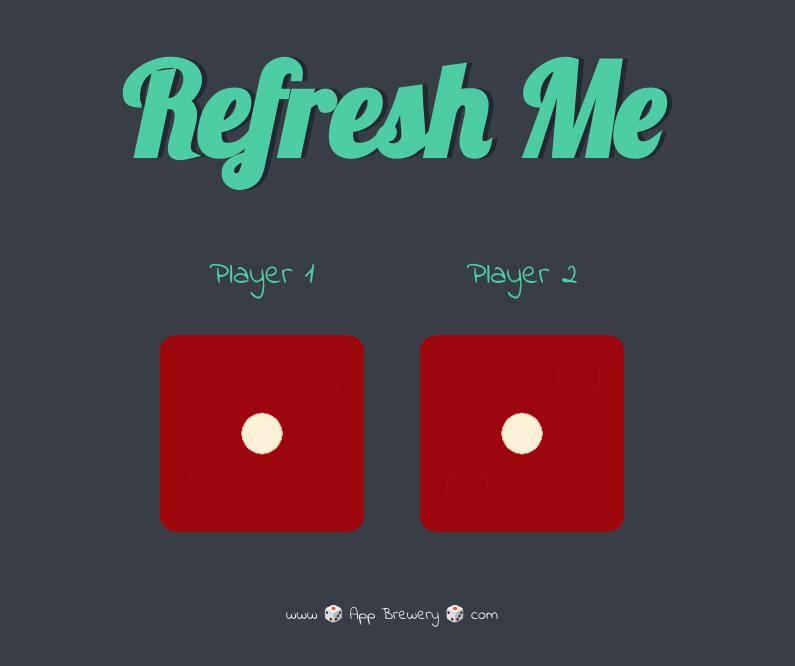
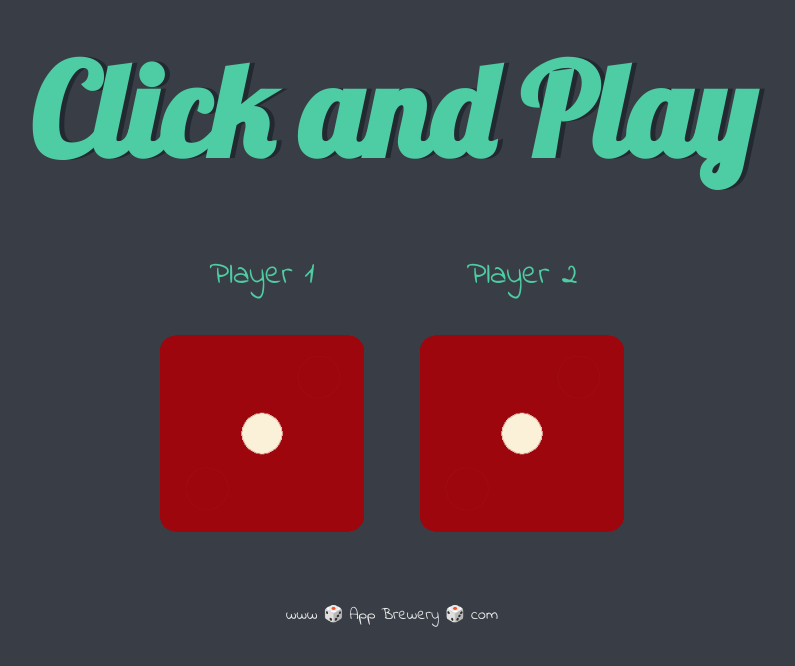
Before and after one commit to MeheXGH/dice-game, a plain HTML site: page index.html in a window 1280 px wide. Shown: the whole page, without its empty margins (248-1043 px from the left). Drawn offline with Linux system fonts and the light colour scheme.

Commit message:
Update index.html

```diff
--- a/index.html
+++ b/index.html
@@ -10,7 +10,7 @@
   <body>
 
     <div class="container">
-      <h1 class="winner">Refresh Me</h1>
+      <h1 class="winner">Click and Play</h1>
 
       <div class="dice">
         <p>Player 1</p>
```
